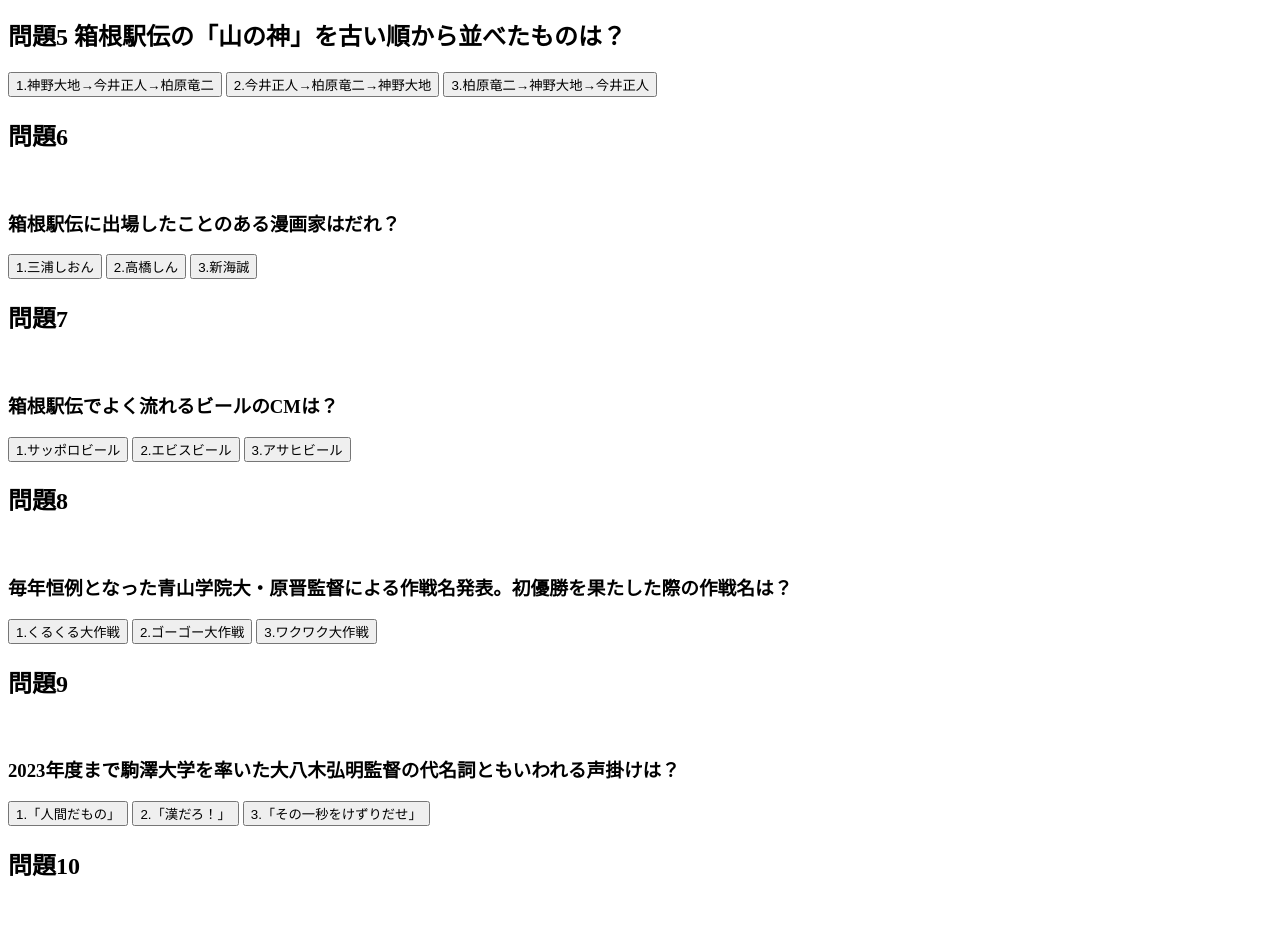
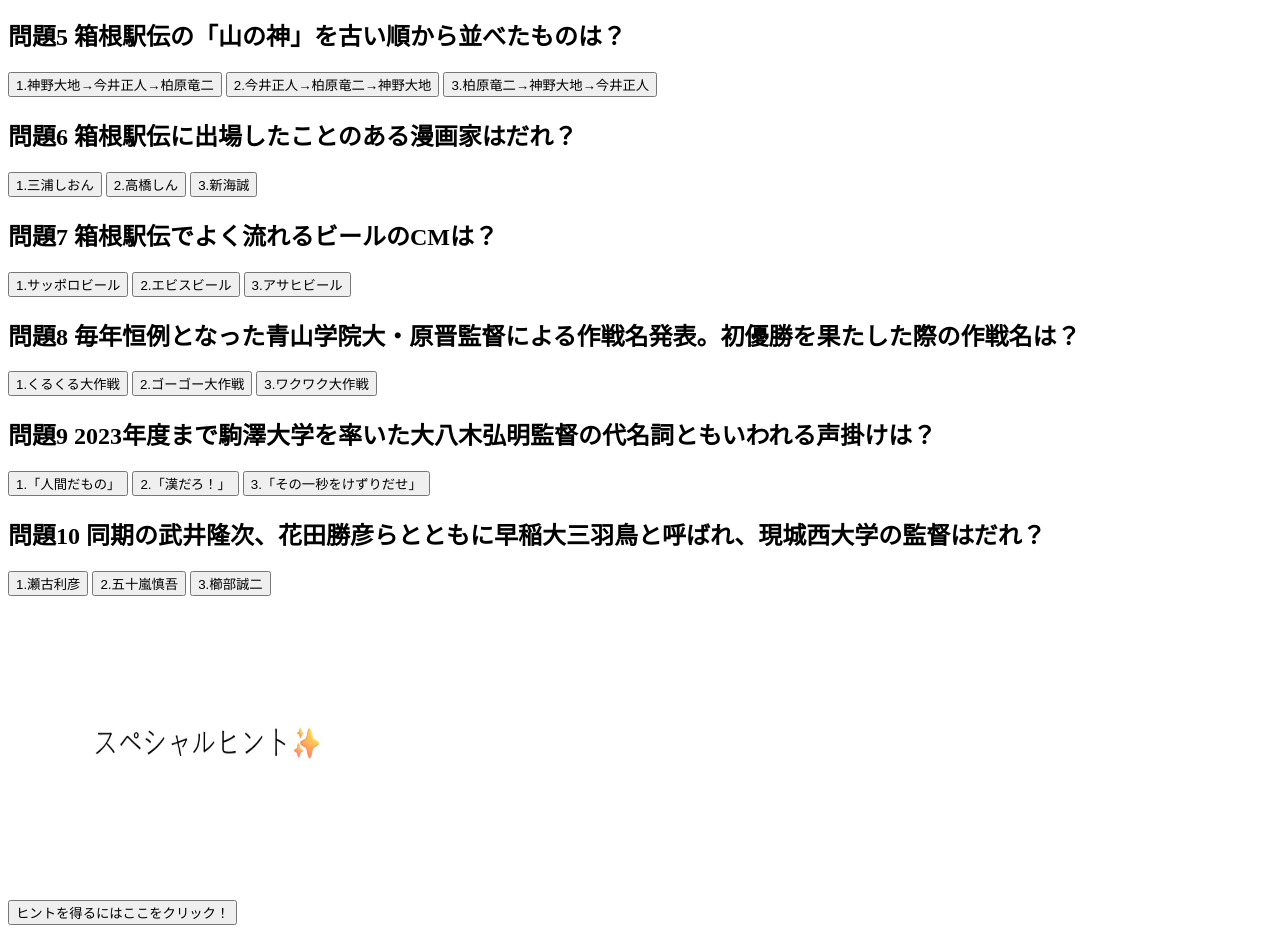
Before and after one commit to koharuuun/akigakkikadai, a plain HTML site: page index.html in a window 1280 px wide. Shown: the part 815-1743 px from the top of the page. Drawn offline with Linux system fonts and the light colour scheme.

Commit message:
Update index.html
Signed-off-by: koharuuun <167832728+koharuuun@users.noreply.github.com>

```diff
--- a/index.html
+++ b/index.html
@@ -60,40 +60,35 @@
    onclick="sayhello14();">
   <input type="button" value="3.柏原竜二→神野大地→今井正人"
    onclick="sayhello15();">
- <h2>問題6</h2>
-  <br><h3>箱根駅伝に出場したことのある漫画家はだれ？</h3>
+ <h2>問題6 箱根駅伝に出場したことのある漫画家はだれ？</h2>
   <input type="button" value="1.三浦しおん"
    onclick="sayhello16();">
   <input type="button" value="2.高橋しん"
    onclick="sayhello17();">
   <input type="button" value="3.新海誠"
    onclick="sayhello18();">
- <h2>問題7</h2>
-  <br><h3>箱根駅伝でよく流れるビールのCMは？</h3>
+ <h2>問題7 箱根駅伝でよく流れるビールのCMは？</h2>
   <input type="button" value="1.サッポロビール"
    onclick="sayhello19();">
   <input type="button" value="2.エビスビール"
    onclick="sayhello20();">
   <input type="button" value="3.アサヒビール"
    onclick="sayhello21();">
- <h2>問題8</h2>
-  <br><h3>毎年恒例となった青山学院大・原晋監督による作戦名発表。初優勝を果たした際の作戦名は？</h3>
+ <h2>問題8 毎年恒例となった青山学院大・原晋監督による作戦名発表。初優勝を果たした際の作戦名は？</h2>
   <input type="button" value="1.くるくる大作戦"
    onclick="sayhello22();">
   <input type="button" value="2.ゴーゴー大作戦"
    onclick="sayhello23();">
   <input type="button" value="3.ワクワク大作戦"
    onclick="sayhello24();">
- <h2>問題9</h2>
-  <br><h3>2023年度まで駒澤大学を率いた大八木弘明監督の代名詞ともいわれる声掛けは？</h3>
+ <h2>問題9 2023年度まで駒澤大学を率いた大八木弘明監督の代名詞ともいわれる声掛けは？</h2>
   <input type="button" value="1.「人間だもの」"
    onclick="sayhello25();">
   <input type="button" value="2.「漢だろ！」"
    onclick="sayhello26();">
   <input type="button" value="3.「その一秒をけずりだせ」"
    onclick="sayhello27();">
- <h2>問題10</h2>
-  <br><h3>同期の武井隆次、花田勝彦らとともに早稲大三羽鳥と呼ばれ、現城西大学の監督はだれ？</h3>
+ <h2>問題10 同期の武井隆次、花田勝彦らとともに早稲大三羽鳥と呼ばれ、現城西大学の監督はだれ？</h2>
   <input type="button" value="1.瀬古利彦"
    onclick="sayhello28();">
   <input type="button" value="2.五十嵐慎吾"
```
